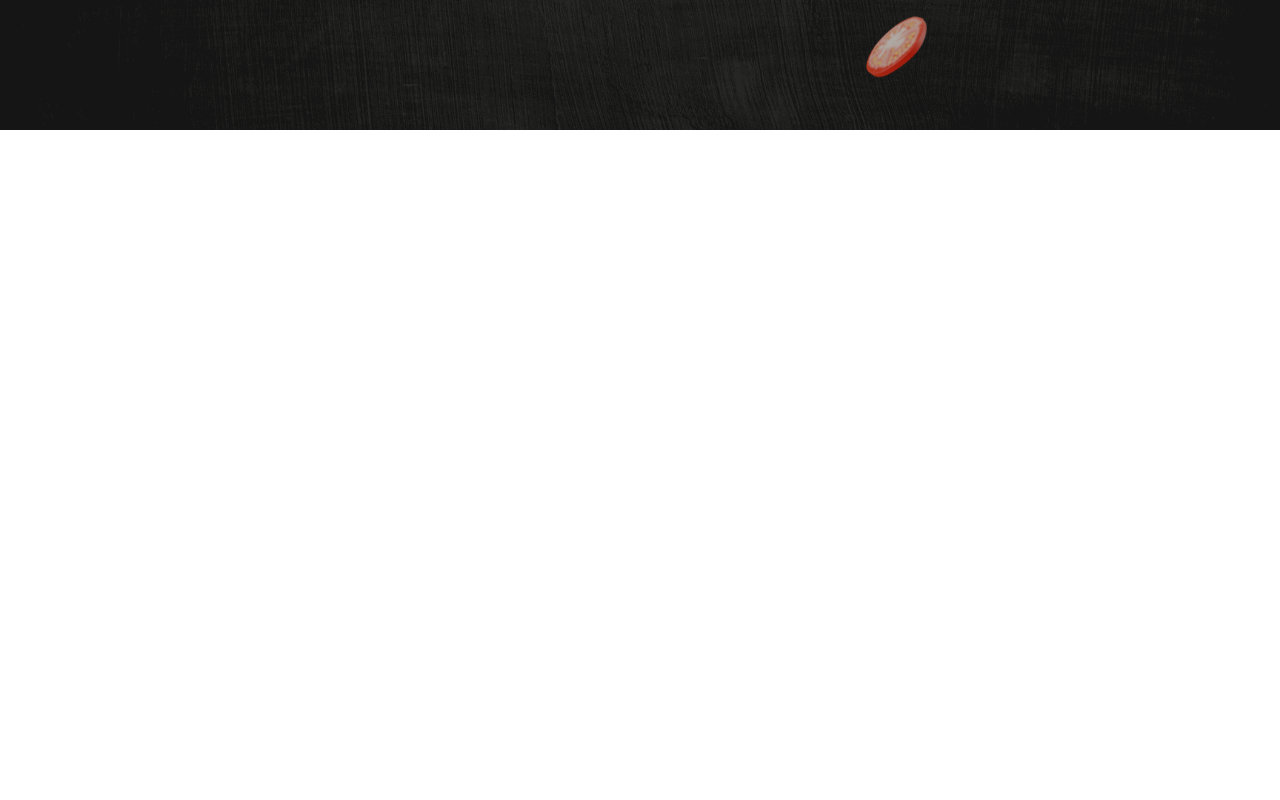
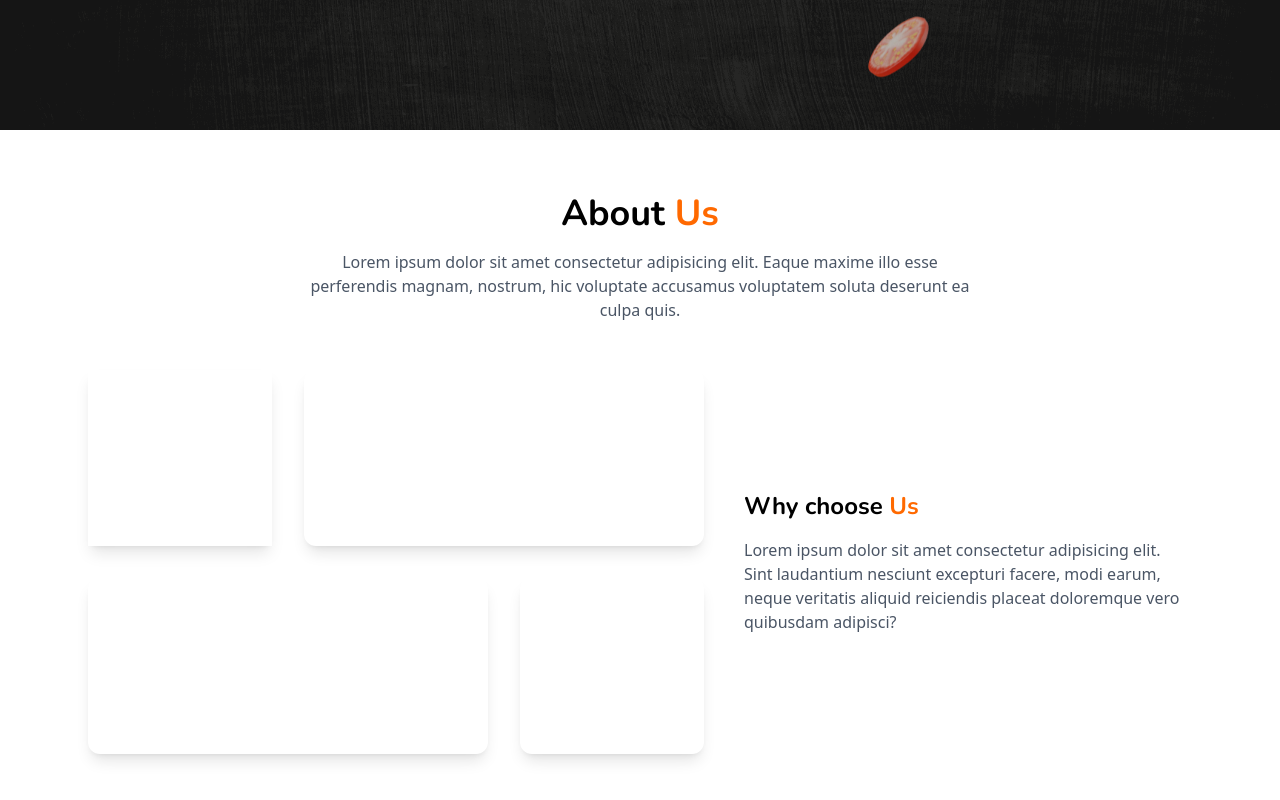
Before and after one commit to javidShabin/delivista-customer-page, a Next.js app: page / in a window 1280 px wide. Shown: the part 670-1470 px from the top of the page. Before the commit the page ends 800 px from the top, so only its background shows below. Built offline with nearby package versions, Linux system fonts and the light colour scheme; a web font is replaced by a local one.

Commit message:
Create about page and import in home component, set grid and text alignemtns

```diff
--- a/src/app/about-page/page.tsx
+++ b/src/app/about-page/page.tsx
@@ -3,28 +3,43 @@ import React from "react";
 
 const AboutPage = () => {
   return (
-    <section>
-      <div className="container">
-        <div>
-          <h1>
-            About <span>Us</span>
+    <section className="bg-white py-16 h-screen">
+      <div className="max-w-6xl mx-auto px-6">
+        <div className="mb-12 text-center">
+          <h1 className="text-4xl font-bold mb-4">
+            About <span className="text-orange-500">Us</span>
           </h1>
-          <p>
+          <p className="text-gray-600 max-w-2xl mx-auto">
             Lorem ipsum dolor sit amet consectetur adipisicing elit. Eaque
             maxime illo esse perferendis magnam, nostrum, hic voluptate
             accusamus voluptatem soluta deserunt ea culpa quis.
           </p>
         </div>
-        <div className="grid"></div>
-        <div>
-          <h2>
-            Why choose <span>Us</span>
-          </h2>
-          <p>
-            Lorem ipsum dolor sit amet consectetur adipisicing elit. Sint
-            laudantium nesciunt excepturi facere, modi earum, neque veritatis
-            aliquid reiciendis placeat doloremque vero quibusdam adipisci?
-          </p>
+
+        <div className="flex flex-col md:flex-row items-center justify-between gap-10">
+          {/* Custom grid design */}
+          <div className="grid grid-cols-3 grid-rows-2 gap-8 w-full max-w-4xl">
+            {/* Card 1 */}
+            <div className="col-span-1 row-span-1rounded-xl shadow-lg h-44 flex items-start justify-start"></div>
+            {/* Card 2 */}
+            <div className="col-span-2 row-span-1 rounded-xl shadow-lg h-44 flex items-start justify-start"></div>
+            {/* Card 3 */}
+            <div className="col-span-2 row-span-1 rounded-xl shadow-lg h-44 flex items-start justify-start"></div>
+            {/* Card 4 */}
+            <div className="rounded-xl shadow-lg h-44 flex items-start justify-start"></div>
+          </div>
+
+          {/* Why choose us */}
+          <div className="max-w-md">
+            <h2 className="text-2xl font-bold mb-4">
+              Why choose <span className="text-orange-500">Us</span>
+            </h2>
+            <p className="text-gray-600">
+              Lorem ipsum dolor sit amet consectetur adipisicing elit. Sint
+              laudantium nesciunt excepturi facere, modi earum, neque veritatis
+              aliquid reiciendis placeat doloremque vero quibusdam adipisci?
+            </p>
+          </div>
         </div>
       </div>
     </section>
--- a/src/app/page.tsx
+++ b/src/app/page.tsx
@@ -1,7 +1,9 @@
 import Image from "next/image";
+import AboutPage from "./about-page/page";
 
 export default function Home() {
   return (
+    <>
       <section
         className="w-full h-screen flex flex-col justify-center items-center relative bg-cover bg-center"
         style={{ backgroundImage: `url("/assets/images/hero.png")` }}
@@ -57,5 +59,7 @@ export default function Home() {
           </div>
         </div>
       </section>
+    <AboutPage />
+    </>
   );
 }
```
Lines whose indentation alone changed are shown as unchanged.
